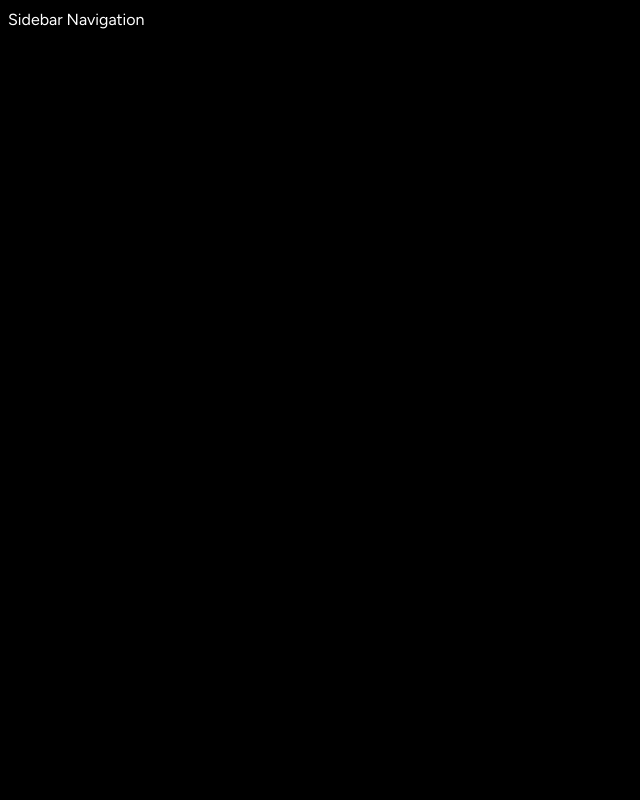
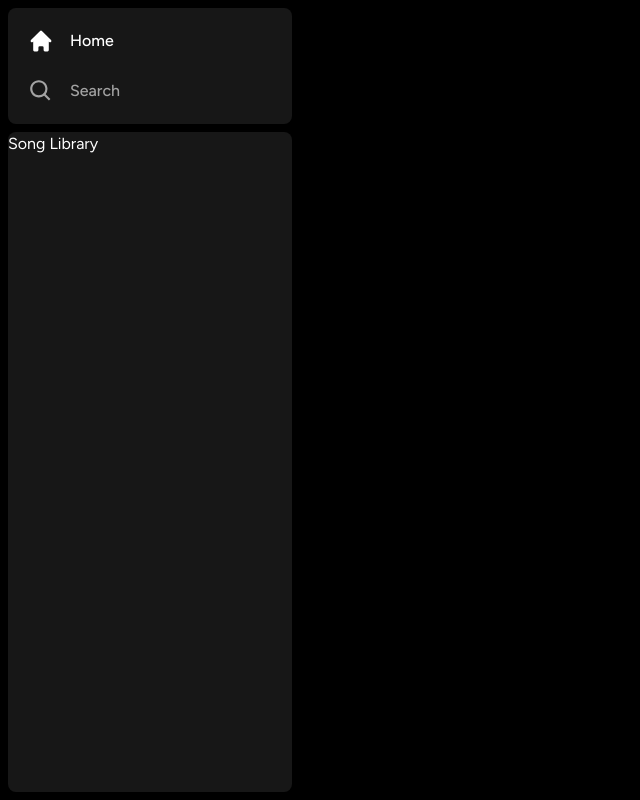
Before and after one commit to Legitshadows/spotify-clone, a Next.js app: page / in a window 1280 px wide. Shown: the whole page, without its empty margins (0-640 px from the left). Built offline with nearby package versions, Linux system fonts and the light colour scheme.

Commit message:
added sidebar stuff and began a bit of css on it

```diff
--- a/components/Box.tsx
+++ b/components/Box.tsx
@@ -1,3 +1,5 @@
+import { twMerge } from "tailwind-merge";
+
 interface BoxProps {
     children: React.ReactNode;
     className?: string;
@@ -7,7 +9,16 @@
     className
 }) => {
     return (
-        <div>
+        <div
+        className={twMerge(`
+        bg-neutral-900
+        rounded-lg
+        h-fit
+        w-full
+        `,
+         className
+        )}
+        >
             {children}
         </div>
     );
--- a/components/Sidebar.tsx
+++ b/components/Sidebar.tsx
@@ -6,6 +6,7 @@
 import { HiHome } from "react-icons/hi";
 import { BiSearch } from "react-icons/bi";
 import Box from "./Box";
+import SidebarItem from "./SidebarItem";
 
 interface SidebarProps {
     children: React.ReactNode;
@@ -45,7 +46,25 @@
             "
             >
                 <Box>
-                    Sidebar Navigation
+                    <div
+                    className="
+                      flex
+                      flex-col
+                      gap-y-4
+                      px-5
+                      py-4
+                      "
+                      >
+                        {routes.map((item) => (
+                            <SidebarItem
+                              key={item.label}
+                              {...item}
+                              />
+                        ))}
+                    </div>
+                </Box>
+                <Box className="overflow-y-auto h-full">
+                    Song Library
                 </Box>
 
             </div>
--- /dev/null
+++ b/components/SidebarItem.tsx
@@ -0,0 +1,45 @@
+import Link from "next/link";
+import { IconType } from "react-icons";
+import { twMerge } from "tailwind-merge";
+
+interface SidebarItemProps {
+    icon: IconType;
+    label: string;
+    active?: boolean;
+    href: string;
+}
+
+const SidebarItem: React.FC<SidebarItemProps> = ({
+    icon: Icon,
+    label,
+    active,
+    href
+}) => {
+    return (
+        <Link
+        href={href}
+        className={twMerge(`
+          flex
+          flex-row
+          h-auto
+          items-center
+          w-full
+          gap-x-4
+          text-md
+          font-medium
+          cursor-pointer
+          hover:text-white
+          transition
+          text-neutral-400
+          py-1
+        `,
+          active && "text-white"
+        )}
+        >
+            <Icon size={26} />
+            <p className="truncate w-100">{label}</p>
+        </Link>
+    );
+}
+
+export default SidebarItem;
```
